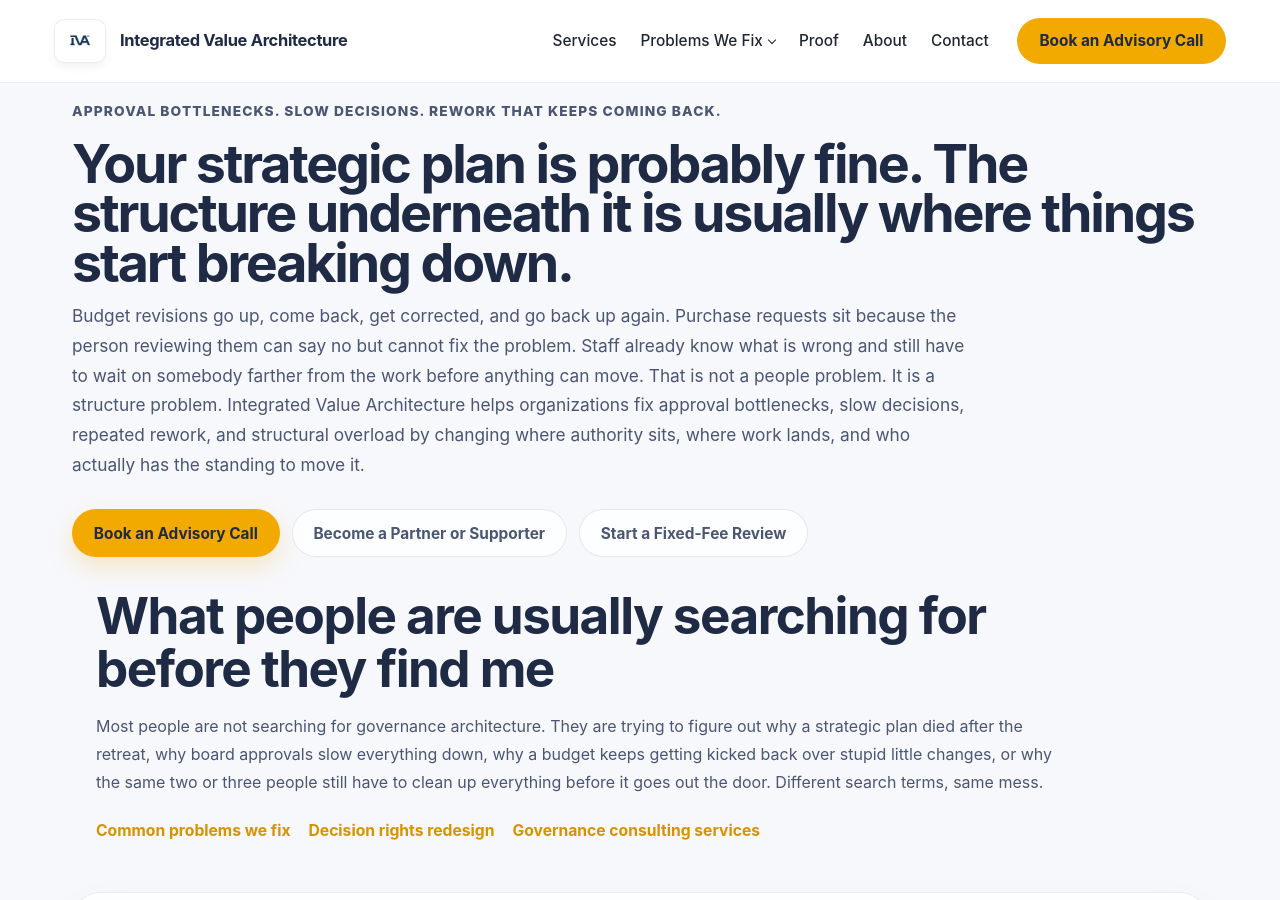
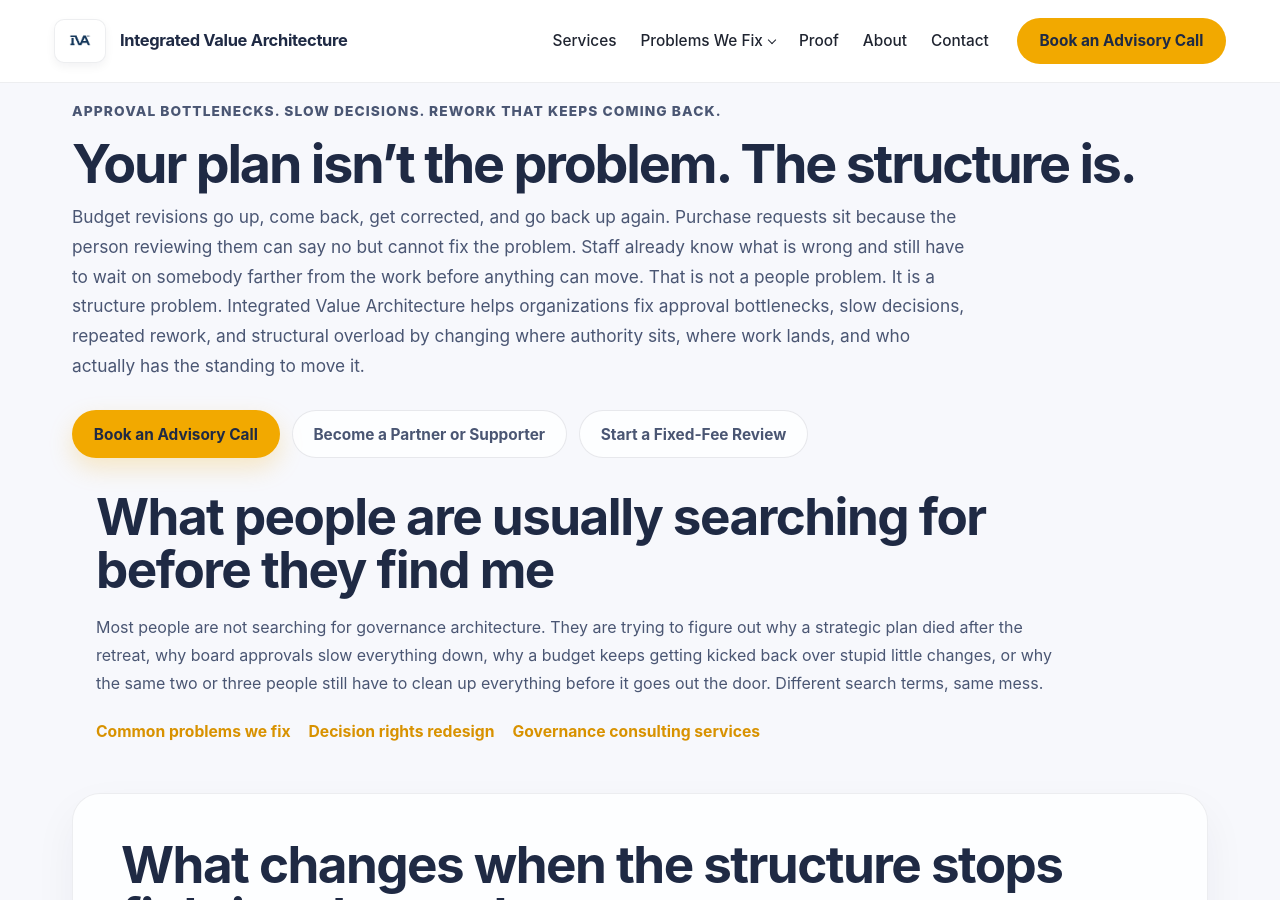
Before and after one commit to efost7873/integratedvaluearchitecture.com, a Jekyll site: the page built from index.html, in a window 1280 px wide and 900 px high. Built offline with Jekyll 4.4.1, drawn with Linux system fonts in a browser that asks for light colours.

Commit message:
Update index.html

```diff
--- a/index.html
+++ b/index.html
@@ -76,7 +76,7 @@ schema_type: WebPage
   <div class="container">
     <div class="hero-content">
       <p class="eyebrow">Approval bottlenecks. Slow decisions. Rework that keeps coming back.</p>
-      <h1>Your strategic plan is probably fine. The structure underneath it is usually where things start breaking down.</h1>
+      <h1>Your plan isn’t the problem. The structure is.</h1>
 
       <p class="hero-intro">
         Budget revisions go up, come back, get corrected, and go back up again. Purchase requests sit because the person reviewing them can say no but cannot fix the problem. Staff already know what is wrong and still have to wait on somebody farther from the work before anything can move. That is not a people problem. It is a structure problem. Integrated Value Architecture helps organizations fix approval bottlenecks, slow decisions, repeated rework, and structural overload by changing where authority sits, where work lands, and who actually has the standing to move it.
```
